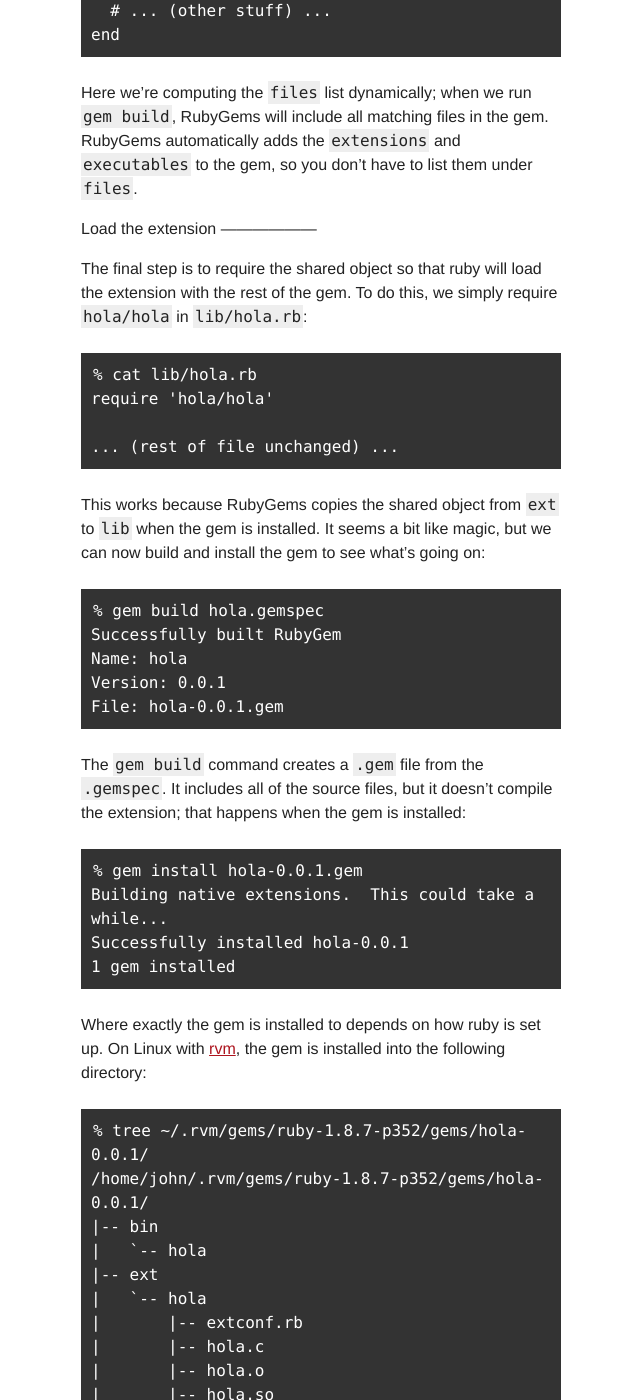
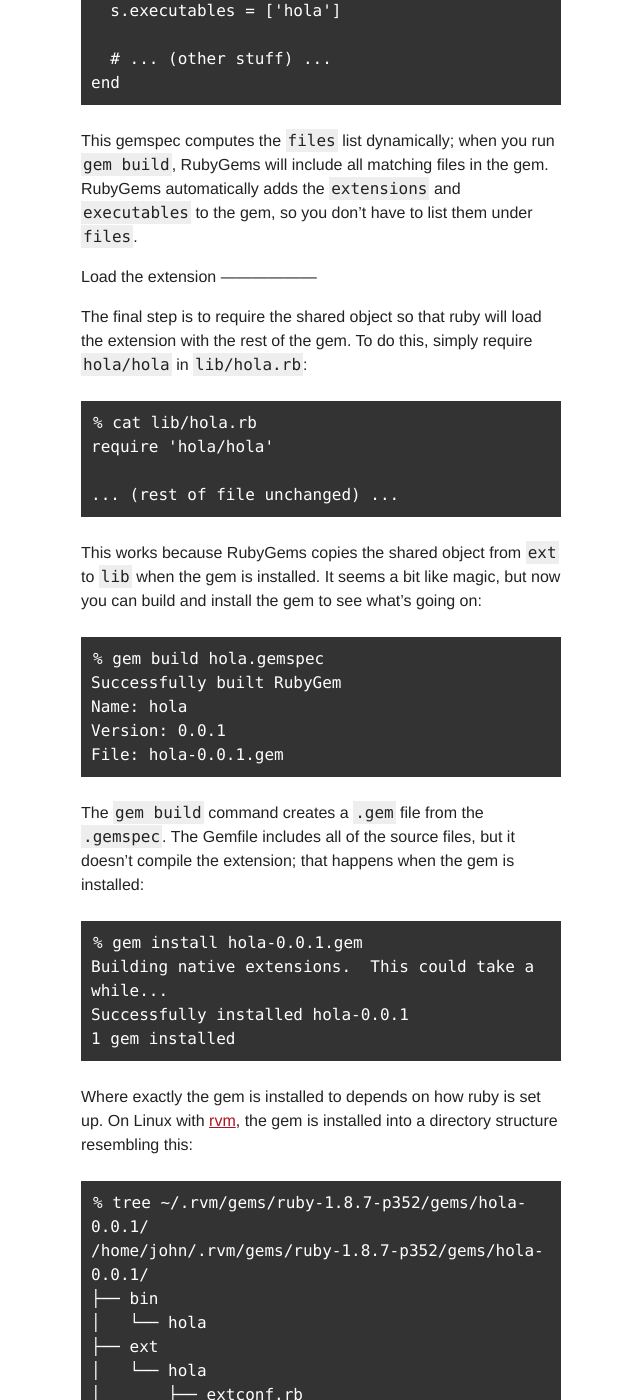
Before and after one commit to radar/guides, a Jekyll site: the page built from c-extensions.md, in a window 1280 px wide and 1400 px high, scrolled down 3136 px. Shown: the whole window, without its empty margins (319-959 px from the left). Built offline with Jekyll 4.4.1, drawn with Linux system fonts in a browser that asks for light colours; some of the changed text lies outside the part shown.

Commit message:
Editing pass over C Extensions page

```diff
--- a/c-extensions.md
+++ b/c-extensions.md
@@ -20,16 +20,16 @@ like this:
 
     % tree
     .
-    |-- bin
-    |   `-- hola
-    |-- hola.gemspec
-    |-- lib
-    |   |-- hola
-    |   |   `-- translator.rb
-    |   `-- hola.rb
-    |-- Rakefile
-    `-- test
-        `-- test_hola.rb
+    ├── bin
+    │   └── hola
+    ├── hola.gemspec
+    ├── lib
+    │   ├── hola
+    │   │   └── translator.rb
+    │   └── hola.rb
+    ├── Rakefile
+    └── test
+        └── test_hola.rb
 
 Now we'll add in a simple C extension.
 
@@ -42,9 +42,9 @@ extension source files in `ext/hola`. This directory contains two files:
 
     % tree ext
     ext
-    `-- hola
-        |-- extconf.rb
-        `-- hola.c
+    └── hola
+        ├── extconf.rb
+        └── hola.c
 
 Create `extconf.rb`
 -------------------
@@ -60,8 +60,9 @@ a [Makefile](http://en.wikipedia.org/wiki/Makefile) which, in turn, automates
 the process of building the extension. When RubyGems installs a gem, it
 runs the gem's `extconf.rb` and then runs `make` on the resulting
 `Makefile`. The output from make is a [dynamically linked
-library](http://en.wikipedia.org/wiki/Shared_object). Since its extension is
-platform-dependent, try this to find your platform's extension:
+library](http://en.wikipedia.org/wiki/Shared_object). The naming conventions for these
+libraries is platform dependent. You can use this bit of code to find the
+filename extension used on your platform for dynamically linked libraries:
 
     % irb -rrbconfig
     >> RbConfig::CONFIG['DLEXT']"
@@ -106,15 +107,16 @@ are given at the end of this guide.
 Again, the name of the file is important, because it matches the second `hola`
 in the `hola/hola` that we passed to `create_makefile` in `extconf.rb`.
 Similarly, the name of the `Init_hola` function is important, because ruby looks
-for a function with this name when it loads `hola/hola.so`. A [summary of these
-naming rules](#naming) is provided at the end of the guide.
+for a function with this name when it loads `hola/hola.so`. There is a [summary of these
+naming rules](#naming) at the end of the guide.
 
 <a id="tutorial-gemspec"> </a>
 Modify the `gemspec`
 --------------------
 
 For RubyGems to know that a gem contains a C extension, we have to tell it about
-`extconf.rb`, and we have to include the C source files in the `files` list.
+`extconf.rb`, and we have to include the C source files in the `files` list. As
+you should expect, this happens in the gemspec:
 
     % cat hola.gemspec
     Gem::Specification.new do |s|
@@ -128,7 +130,7 @@ For RubyGems to know that a gem contains a C extension, we have to tell it about
       # ... (other stuff) ...
     end
 
-Here we're computing the `files` list dynamically; when we run `gem build`,
+This gemspec computes the `files` list dynamically; when you run `gem build`,
 RubyGems will include all matching files in the gem. RubyGems automatically
 adds the `extensions` and `executables` to the gem, so you don't have to list
 them under `files`.
@@ -138,7 +140,7 @@ Load the extension
 ------------------
 
 The final step is to require the shared object so that ruby will load the
-extension with the rest of the gem. To do this, we simply require `hola/hola` in
+extension with the rest of the gem. To do this, simply require `hola/hola` in
 `lib/hola.rb`:
 
     % cat lib/hola.rb
@@ -147,7 +149,7 @@ extension with the rest of the gem. To do this, we simply require `hola/hola` in
     ... (rest of file unchanged) ...
 
 This works because RubyGems copies the shared object from `ext` to `lib` when
-the gem is installed. It seems a bit like magic, but we can now build and
+the gem is installed. It seems a bit like magic, but now you can build and
 install the gem to see what's going on:
 
     % gem build hola.gemspec
@@ -156,7 +158,7 @@ install the gem to see what's going on:
     Version: 0.0.1
     File: hola-0.0.1.gem
 
-The `gem build` command creates a `.gem` file from the `.gemspec`. It includes
+The `gem build` command creates a `.gem` file from the `.gemspec`. The Gemfile includes
 all of the source files, but it doesn't compile the extension; that happens when
 the gem is installed:
 
@@ -166,34 +168,34 @@ the gem is installed:
     1 gem installed
 
 Where exactly the gem is installed to depends on how ruby is set up. On Linux
-with [rvm](http://beginrescueend.com/), the gem is installed into the following
-directory:
+with [rvm](http://beginrescueend.com/), the gem is installed into a directory
+structure resembling this:
 
     % tree ~/.rvm/gems/ruby-1.8.7-p352/gems/hola-0.0.1/
     /home/john/.rvm/gems/ruby-1.8.7-p352/gems/hola-0.0.1/
-    |-- bin
-    |   `-- hola
-    |-- ext
-    |   `-- hola
-    |       |-- extconf.rb
-    |       |-- hola.c
-    |       |-- hola.o
-    |       |-- hola.so
-    |       `-- Makefile
-    |-- lib
-    |   |-- hola
-    |   |   |-- hola.so        # <----
-    |   |   `-- translator.rb
-    |   `-- hola.rb
-    `-- test
-        `-- test_hola.rb
+    ├── bin
+    │   └── hola
+    ├── ext
+    │   └── hola
+    │       ├── extconf.rb
+    │       ├── hola.c
+    │       ├── hola.o
+    │       ├── hola.so
+    │       └── Makefile
+    ├── lib
+    │   ├── hola
+    │   │   ├── hola.so        # <----
+    │   │   └── translator.rb
+    │   └── hola.rb
+    └── test
+        └── test_hola.rb
 
-We can see that the `ext/hola` directory contains our `extconf.rb` and `hola.c`
-files. We can also see that the install has generated a Makefile, a `hola.o`
+You can see that the `ext/hola` directory contains the `extconf.rb` and `hola.c`
+files. You can also see that the install has generated a Makefile, a `hola.o`
 object file generated by the compiler, and the finished product, `hola.so`. And
 as mentioned before, notice that `hola.so` has been copied to `lib/hola`.
 
-When we require the gem, RubyGems adds `hola`'s `lib` directory to `$LOAD_PATH`,
+When you require the gem, RubyGems adds `hola`'s `lib` directory to `$LOAD_PATH`,
 which is where `require` looks for files:
 
     % irb -rubygems
@@ -205,14 +207,14 @@ which is where `require` looks for files:
     .
     => nil
 
-Finally, we can call our C extension's `bonjour` method:
+Finally, you can call the C extension's `bonjour` method from ruby code:
 
     ruby-1.8.7-p352 :003 > Hola.bonjour
     => "bonjour!"
 
 The string `"bonjour!"` came from our C extension. Hooray!
 
-Of course, we should also add a test to our test suite:
+Of course, you should also add a test to the test suite:
 
     % cat test/test_hola.rb
     require 'test/unit'
```
Also changed, not shown: other parts of c-extensions.md (+1 -2 lines).
